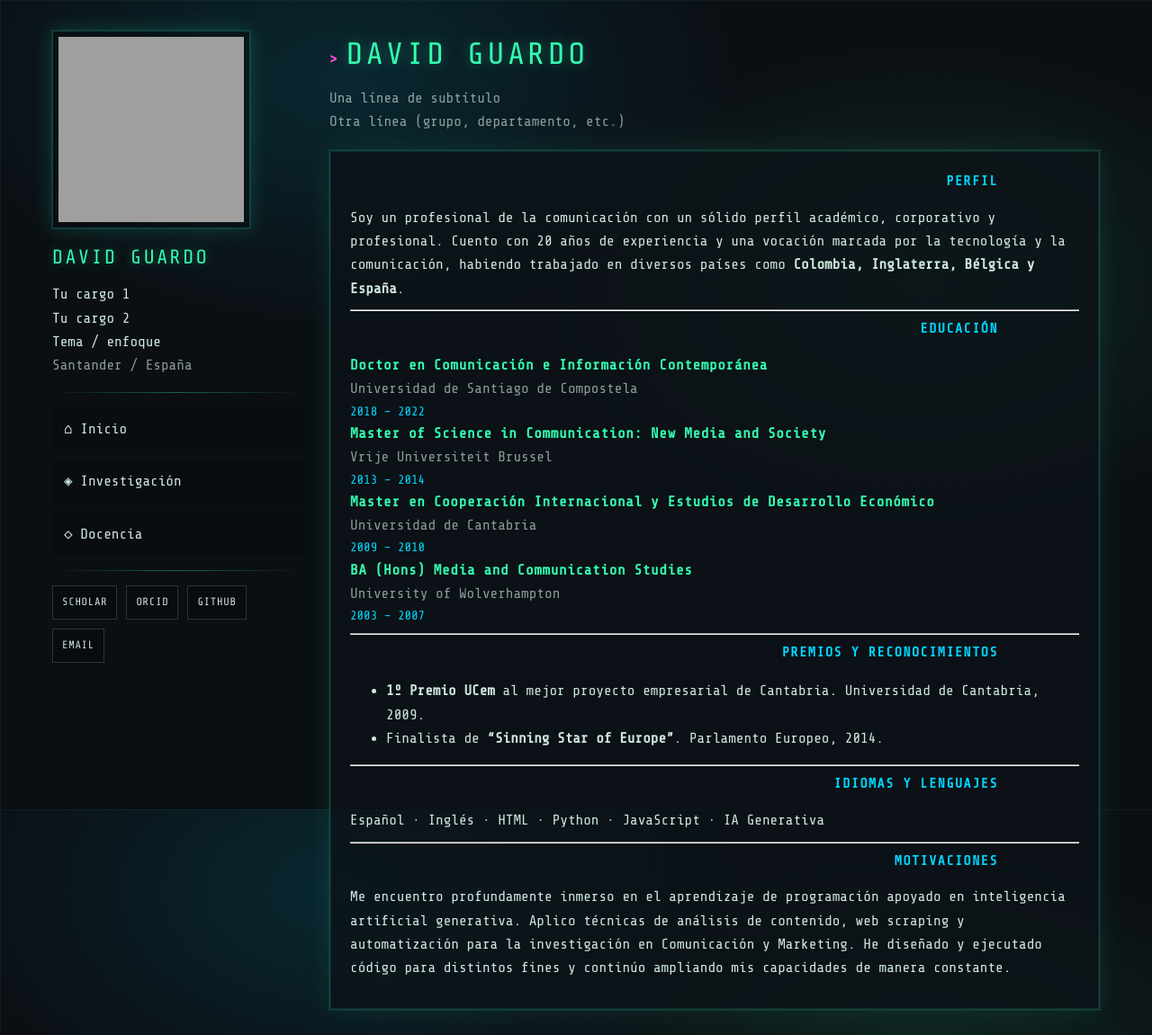
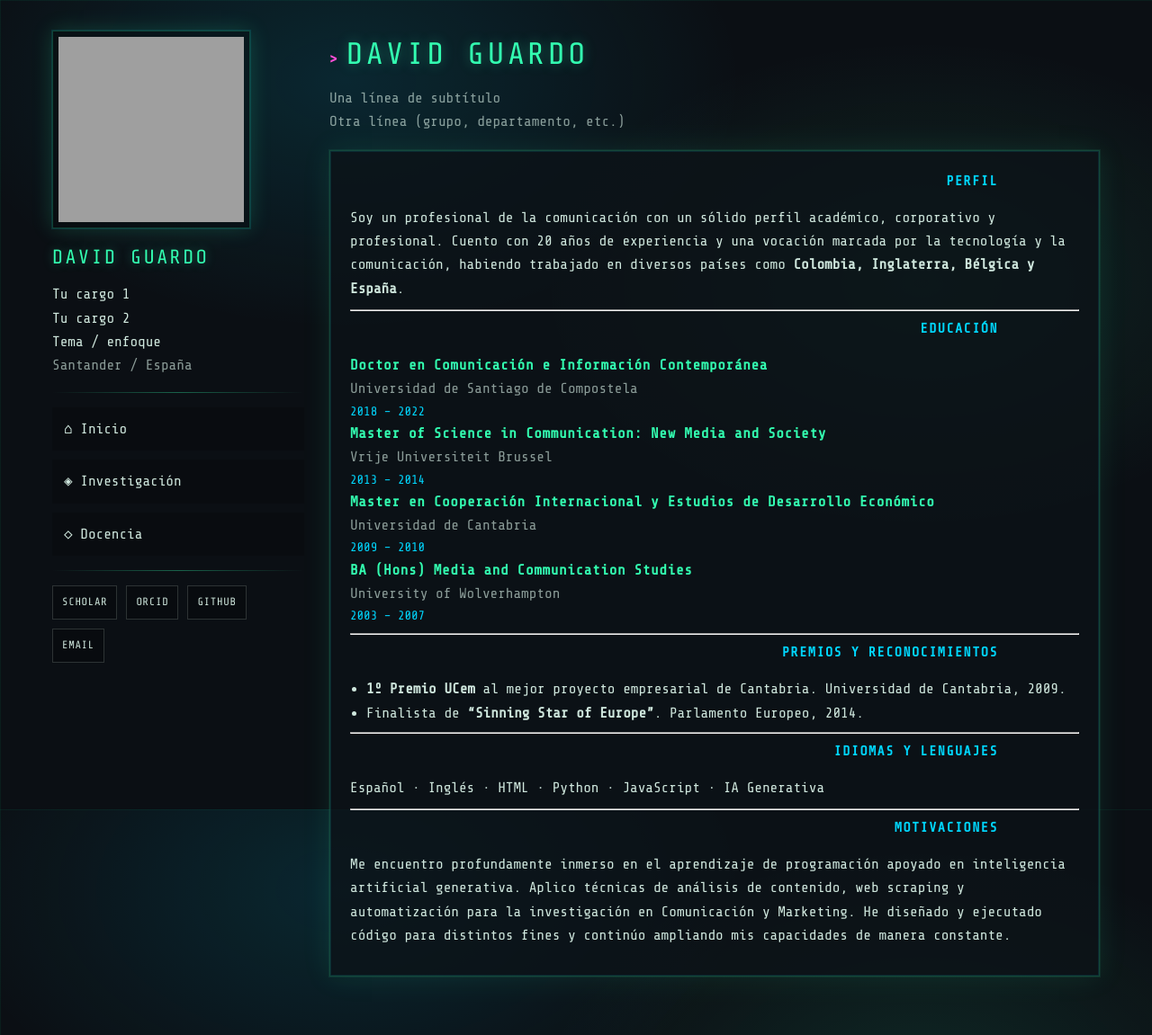
Before and after one commit to guardovich/guardovich.github.io, a Jekyll site: the page built from index.md, in a window 1280 px wide. Shown: the whole page at 90% size. Built offline with Jekyll 4.4.1, drawn with Linux system fonts in a browser that asks for light colours; grey boxes are pictures that could not be loaded.

Commit message:
Update style.css

```diff
--- a/assets/style.css
+++ b/assets/style.css
@@ -288,3 +288,24 @@
   .cv-title{ text-align: left; }
   .cv-item-head{ text-align: left; }
 }
+
+  /* ===== Premios resaltados ===== */
+
+.cv-list{
+  margin: 0;
+  padding-left: 18px;
+}
+
+.cv-list--neon li{
+  color: var(--text);
+  margin-bottom: 10px;
+}
+
+.cv-list--neon li strong{
+  color: var(--neon);
+  text-shadow: 0 0 10px rgba(51,255,177,0.25);
+}
+
+.cv-list--neon li::marker{
+  color: var(--neon2);
+}
```
